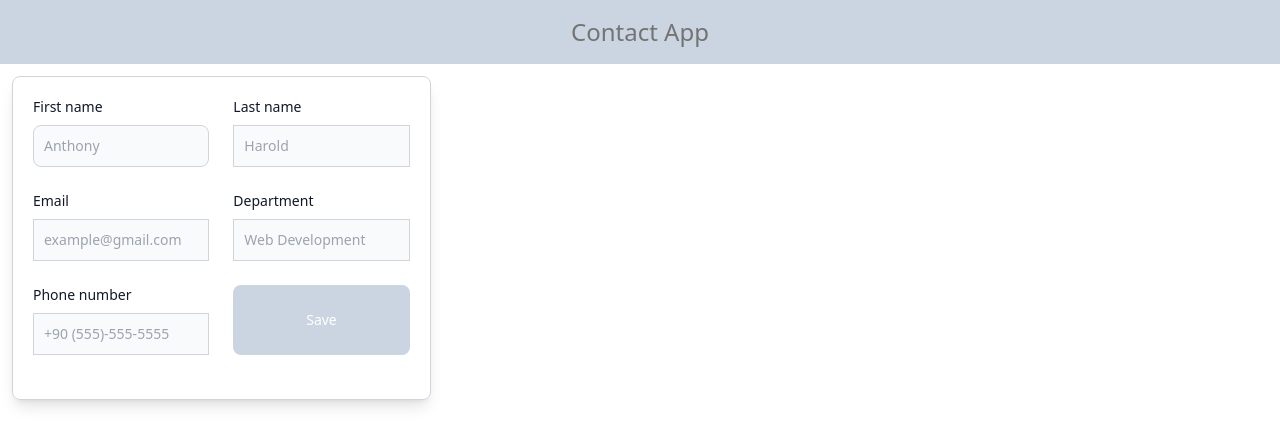
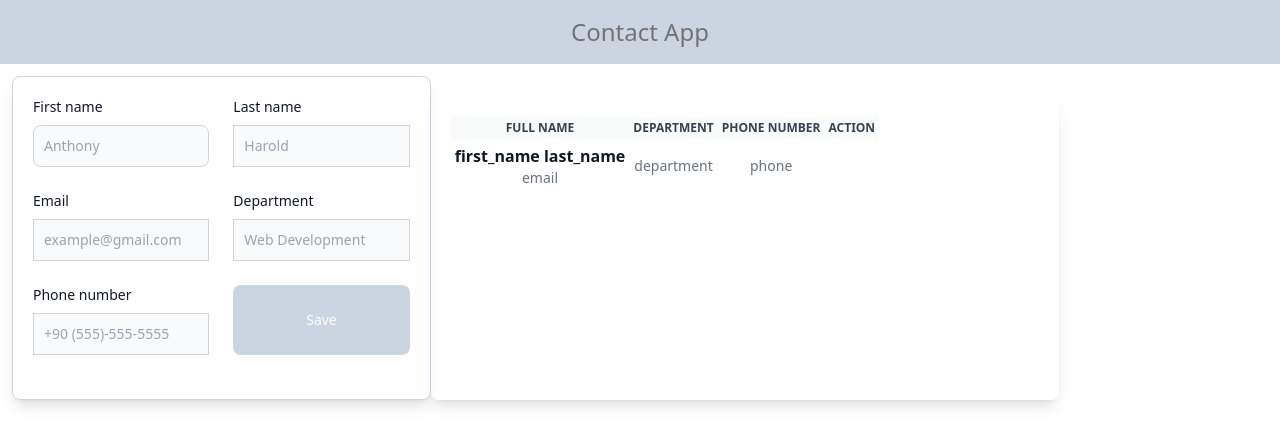
Before and after one commit to meryemkutlu/contact-app, a React (Vite) app: page / in a window 1280 px wide. Shown: the top 446 px of the page. Built offline with nearby package versions, Linux system fonts and the light colour scheme.

Commit message:
create contact list

```diff
--- a/src/components/ContactForm.jsx
+++ b/src/components/ContactForm.jsx
@@ -1,6 +1,6 @@
 import React from "react";
 
-function ContactForm() {
+const ContactForm = () => {
   return (
     <form className="w-full lg:w-4/12 p-5 border border-gray-300 bg-white bg-opacity-50 rounded-lg shadow-lg">
       <div className="grid gap-6 mb-6 md:grid-cols-2">
@@ -88,6 +88,6 @@ function ContactForm() {
       </div>
     </form>
   );
-}
+};
 
 export default ContactForm;
--- a/src/components/ContactList.jsx
+++ b/src/components/ContactList.jsx
@@ -1,7 +1,46 @@
 import React from "react";
 
-function ContactList() {
-  return <div></div>;
-}
+const ContactList = () => {
+  return (
+    <div className="w-full lg:w-6/12 p-5 mt-5 bg-white bg-opacity-50 shadow-lg rounded-lg ">
+      <label className="w-full text-sm text-gray-500">
+        <thead className="text-xs text-gray-700 uppercase bg-gray-50 bg-opacity-80">
+          <tr>
+            <th scope="col" className="p-1">
+              Full Name
+            </th>
+            <th scope="col" className="p-1">
+              Department
+            </th>
+            <th scope="col" className="p-1">
+              Phone Number
+            </th>
+            <th scope="col" className="p-1">
+              Action
+            </th>
+          </tr>
+        </thead>
+        <tbody id="tbody">
+          <tr className="bg-white border-b bg-opacity-80 text-center hover:bg-gray-50">
+            <th className="flex items-center p-1 font-medim text-gray-900 whitespance-nowrap">
+              <div className="text-center w-full">
+                <div className="text-base font-semibold">
+                  first_name last_name
+                </div>
+                <div className="font-normal text-gray-500">email</div>
+              </div>
+            </th>
+            <td className="p-1">department</td>
+            <td className="p-1">phone</td>
+            <td className="p-1">
+              <i className="fa-solid fa-pen-nib text-2xl text-blue-300 pr-3 cursor-pointer"></i>
+              <i className="fa-solid fa-trash text-2xl text-red-800 cursor-pointer"></i>
+            </td>
+          </tr>
+        </tbody>
+      </label>
+    </div>
+  );
+};
 
 export default ContactList;
```
